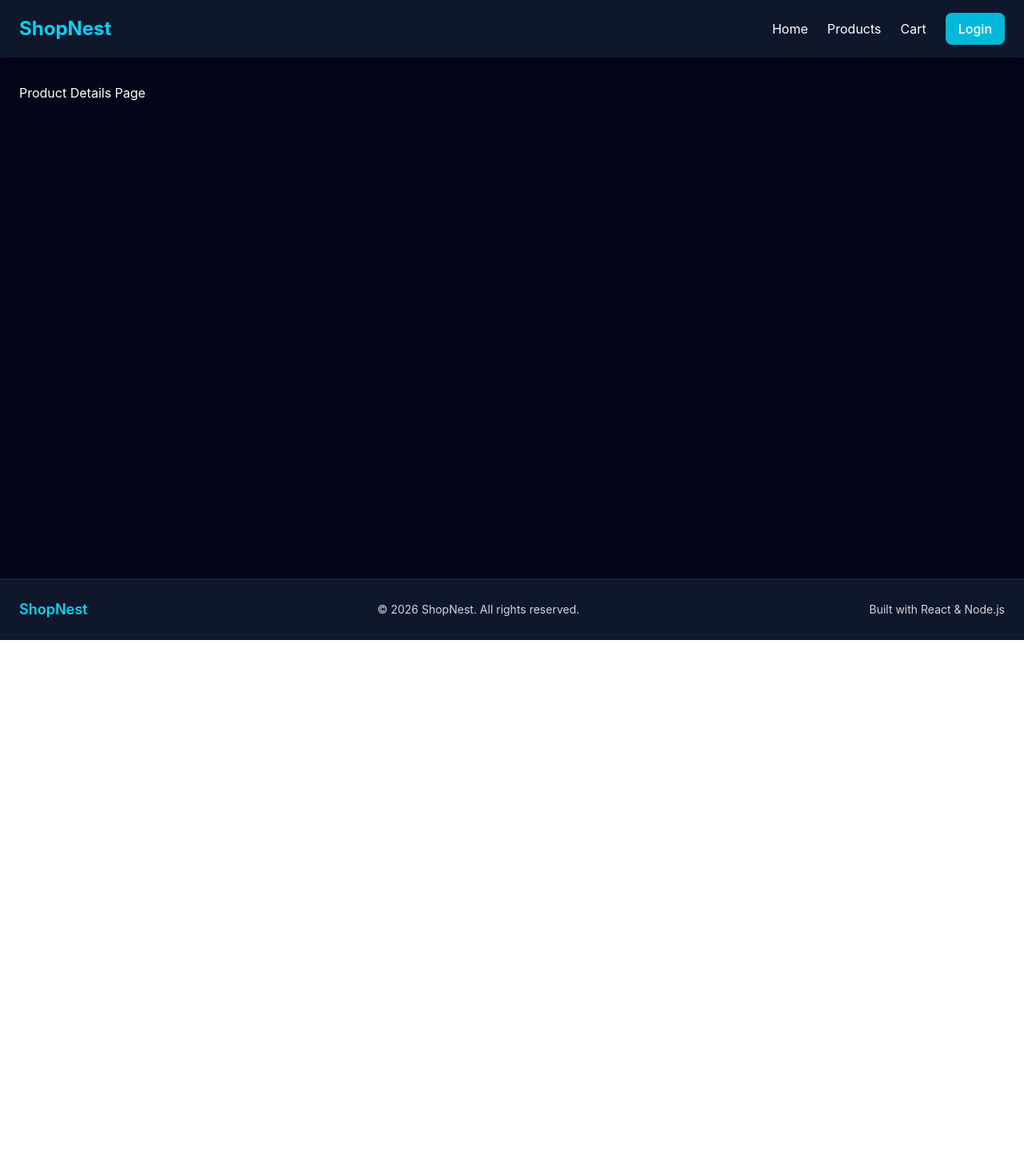
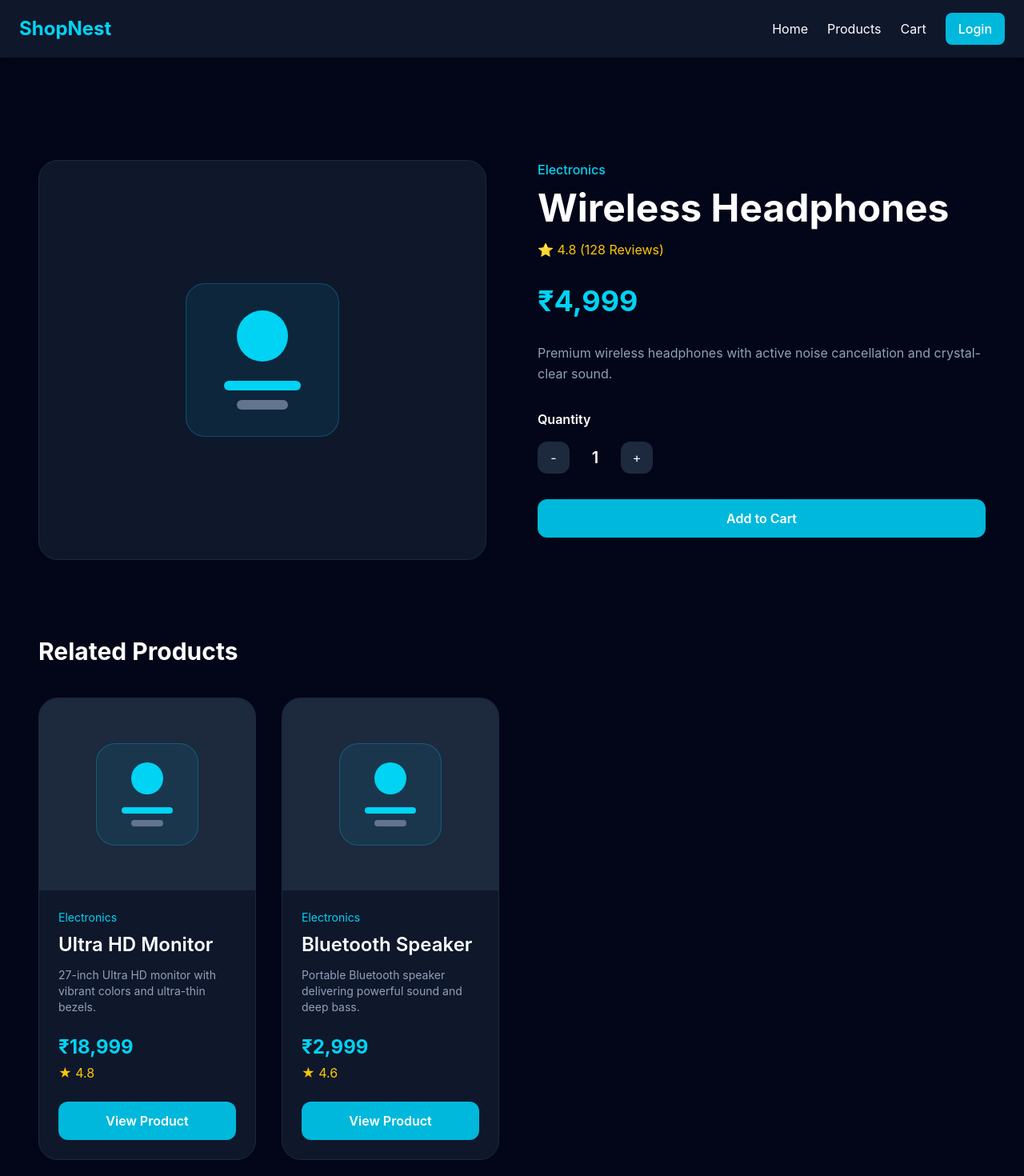
Before and after one commit to heyyrayo/ShopNest, a React (Vite) app in the folder client/: page /products/1 in a window 1280 px wide. Shown: the top 1470 px of the page at 80% size. Before the commit the page ends 800 px from the top, so only its background shows below. Built offline with nearby package versions, Linux system fonts and the light colour scheme.

Commit message:
feat(products): implement product discovery flow

```diff
--- /dev/null
+++ b/client/src/components/product-details/ProductImage.jsx
@@ -0,0 +1,19 @@
+function ProductImage() {
+  return (
+    <div className="bg-slate-900 rounded-3xl h-[500px] flex items-center justify-center border border-slate-800">
+
+      <div className="w-48 h-48 rounded-3xl bg-cyan-500/10 border border-cyan-500/30 flex flex-col items-center justify-center">
+
+        <div className="w-16 h-16 rounded-full bg-cyan-400 mb-6"></div>
+
+        <div className="w-24 h-3 rounded-full bg-cyan-400 mb-3"></div>
+
+        <div className="w-16 h-3 rounded-full bg-slate-500"></div>
+
+      </div>
+
+    </div>
+  );
+}
+
+export default ProductImage;
--- /dev/null
+++ b/client/src/components/product-details/ProductInfo.jsx
@@ -0,0 +1,51 @@
+import Button from "../ui/Button";
+
+function ProductInfo({
+  product,
+  quantitySelector,
+}) {
+  return (
+    <div>
+
+      <p className="text-cyan-400 font-medium">
+        {product.category}
+      </p>
+
+      <h1 className="text-5xl font-bold text-white mt-3">
+        {product.name}
+      </h1>
+
+      <p className="text-yellow-400 mt-4">
+        ⭐ {product.rating} ({product.reviews} Reviews)
+      </p>
+
+      <p className="text-cyan-400 text-4xl font-bold mt-8">
+        ₹{product.price.toLocaleString()}
+      </p>
+
+      <p className="text-slate-400 leading-relaxed mt-8">
+        {product.description}
+      </p>
+
+      <div className="mt-8">
+
+        <h3 className="text-white font-semibold mb-4">
+          Quantity
+        </h3>
+
+        {quantitySelector}
+
+      </div>
+
+      <Button
+        fullWidth
+        className="mt-8"
+      >
+        Add to Cart
+      </Button>
+
+    </div>
+  );
+}
+
+export default ProductInfo;
--- /dev/null
+++ b/client/src/components/product-details/QuantitySelector.jsx
@@ -0,0 +1,31 @@
+function QuantitySelector({
+  quantity,
+  increase,
+  decrease,
+}) {
+  return (
+    <div className="flex items-center gap-4">
+
+      <button
+        onClick={decrease}
+        className="w-10 h-10 rounded-xl bg-slate-800 hover:bg-slate-700 text-white"
+      >
+        -
+      </button>
+
+      <span className="text-xl font-semibold text-white w-8 text-center">
+        {quantity}
+      </span>
+
+      <button
+        onClick={increase}
+        className="w-10 h-10 rounded-xl bg-slate-800 hover:bg-slate-700 text-white"
+      >
+        +
+      </button>
+
+    </div>
+  );
+}
+
+export default QuantitySelector;
--- /dev/null
+++ b/client/src/components/product-details/RelatedProducts.jsx
@@ -0,0 +1,21 @@
+import ProductGrid from "../products/ProductGrid";
+
+function RelatedProducts({
+  products,
+}) {
+  return (
+    <section className="mt-24">
+
+      <h2 className="text-3xl font-bold text-white mb-10">
+        Related Products
+      </h2>
+
+      <ProductGrid
+        products={products}
+      />
+
+    </section>
+  );
+}
+
+export default RelatedProducts;
--- a/client/src/components/products/ProductCard.jsx
+++ b/client/src/components/products/ProductCard.jsx
@@ -1,11 +1,15 @@
+import { Link } from "react-router-dom";
+
 import Button from "../ui/Button";
 import Card from "../ui/Card";
 
 function ProductCard({ product }) {
   return (
-    <Card className="overflow-hidden">
+    <Link to={`/products/${product.id}`} className="block">
+      <Card className="overflow-hidden h-full">
 
         {/* Product Image */}
+
         <div className="h-60 bg-slate-800 flex items-center justify-center">
 
           <div className="w-32 h-32 rounded-3xl border border-cyan-500/30 bg-cyan-500/10 flex flex-col items-center justify-center">
@@ -20,11 +24,11 @@ function ProductCard({ product }) {
 
         </div>
 
-      {/* Product Details */}
+        {/* Product Info */}
 
         <div className="p-6">
 
-        <p className="text-sm text-cyan-400 mb-2">
+          <p className="text-cyan-400 text-sm mb-2">
             {product.category}
           </p>
 
@@ -36,16 +40,16 @@ function ProductCard({ product }) {
             {product.description}
           </p>
 
-        <div className="flex justify-between items-center mt-6">
+          <div className="mt-6 flex items-center justify-between">
 
             <div>
 
-            <p className="text-cyan-400 font-bold text-2xl">
+              <p className="text-cyan-400 text-2xl font-bold">
                 ₹{product.price.toLocaleString()}
               </p>
 
-            <p className="text-yellow-400 text-sm mt-1">
-              ⭐ {product.rating} ({product.reviews})
+              <p className="text-yellow-400 mt-1">
+                ★ {product.rating}
               </p>
 
             </div>
@@ -56,12 +60,13 @@ function ProductCard({ product }) {
             fullWidth
             className="mt-6"
           >
-          Add to Cart
+            View Product
           </Button>
 
         </div>
 
       </Card>
+    </Link>
   );
 }
 
--- a/client/src/pages/ProductDetails/ProductDetails.jsx
+++ b/client/src/pages/ProductDetails/ProductDetails.jsx
@@ -1,8 +1,90 @@
+import { useMemo, useState } from "react";
+import { useParams } from "react-router-dom";
+
+import Container from "../../components/ui/Container";
+import ProductImage from "../../components/product-details/ProductImage";
+import ProductInfo from "../../components/product-details/ProductInfo";
+import QuantitySelector from "../../components/product-details/QuantitySelector";
+import RelatedProducts from "../../components/product-details/RelatedProducts";
+
+import { products } from "../../data/products";
+
 function ProductDetails() {
+  const { id } = useParams();
+
+  const product = useMemo(() => {
+    return products.find((item) => item.id === Number(id));
+  }, [id]);
+
+  const [quantity, setQuantity] = useState(1);
+
+  const increase = () => {
+    if (quantity < 10) {
+      setQuantity((prev) => prev + 1);
+    }
+  };
+
+  const decrease = () => {
+    if (quantity > 1) {
+      setQuantity((prev) => prev - 1);
+    }
+  };
+
+  if (!product) {
+    return (
+      <section className="bg-slate-950 min-h-screen py-24">
+        <Container>
+          <div className="rounded-3xl border border-slate-800 bg-slate-900 py-24 text-center">
+            <h2 className="text-4xl font-bold text-white">
+              Product Not Found
+            </h2>
+
+            <p className="mt-4 text-slate-400">
+              The requested product does not exist.
+            </p>
+          </div>
+        </Container>
+      </section>
+    );
+  }
+
+  const relatedProducts = products
+    .filter(
+      (item) =>
+        item.category === product.category &&
+        item.id !== product.id
+    )
+    .slice(0, 4);
+
   return (
-    <div>
-      <h1>Product Details Page</h1>
-    </div>
+    <section className="bg-slate-950 min-h-screen py-24">
+      <Container>
+
+        <div className="grid grid-cols-1 lg:grid-cols-2 gap-16">
+
+          <ProductImage />
+
+          <ProductInfo
+            product={product}
+            quantitySelector={
+              <QuantitySelector
+                quantity={quantity}
+                increase={increase}
+                decrease={decrease}
+              />
+            }
+          />
+
+        </div>
+
+        {relatedProducts.length > 0 && (
+          <RelatedProducts
+            products={relatedProducts}
+          />
+        )}
+
+      </Container>
+    </section>
   );
 }
 
```
Lines whose indentation alone changed are shown as unchanged.
